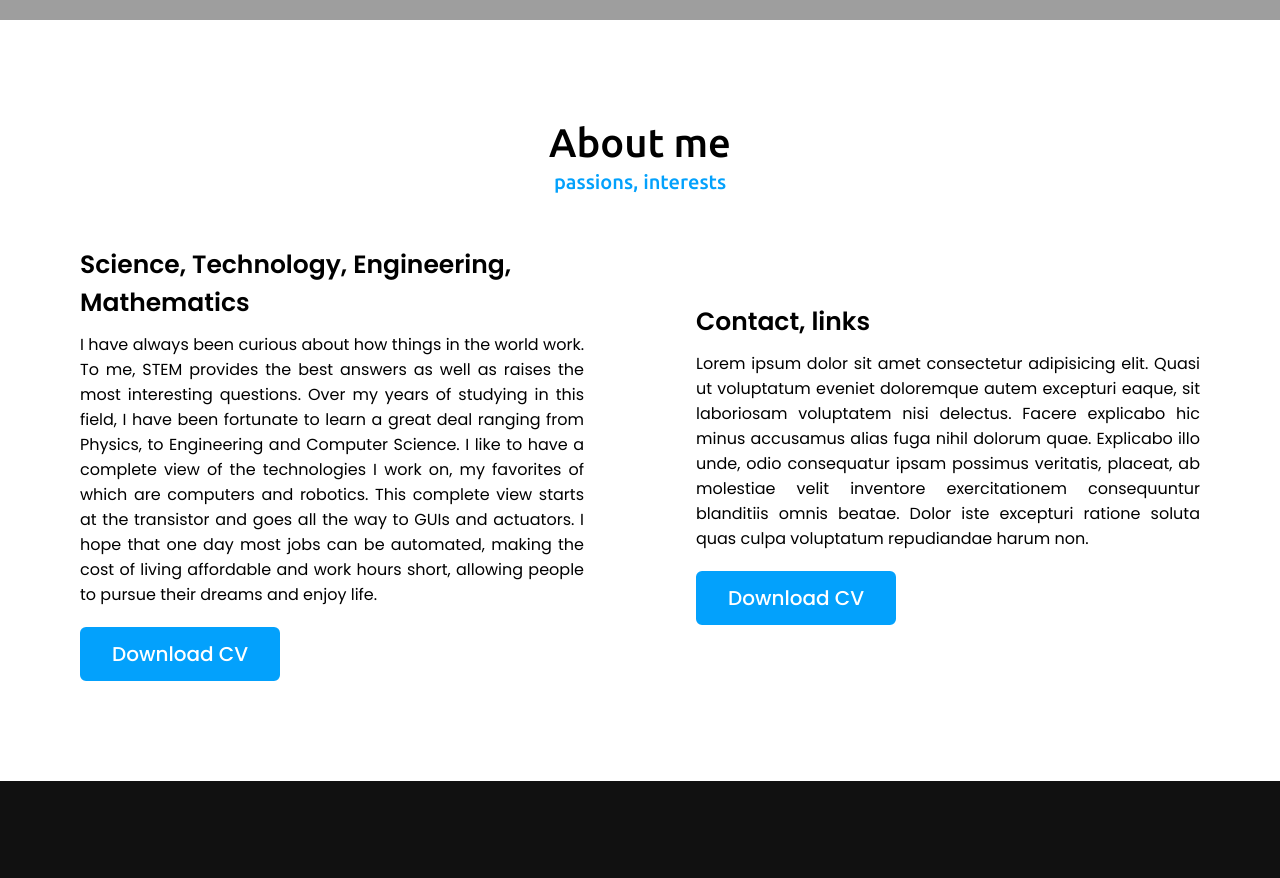
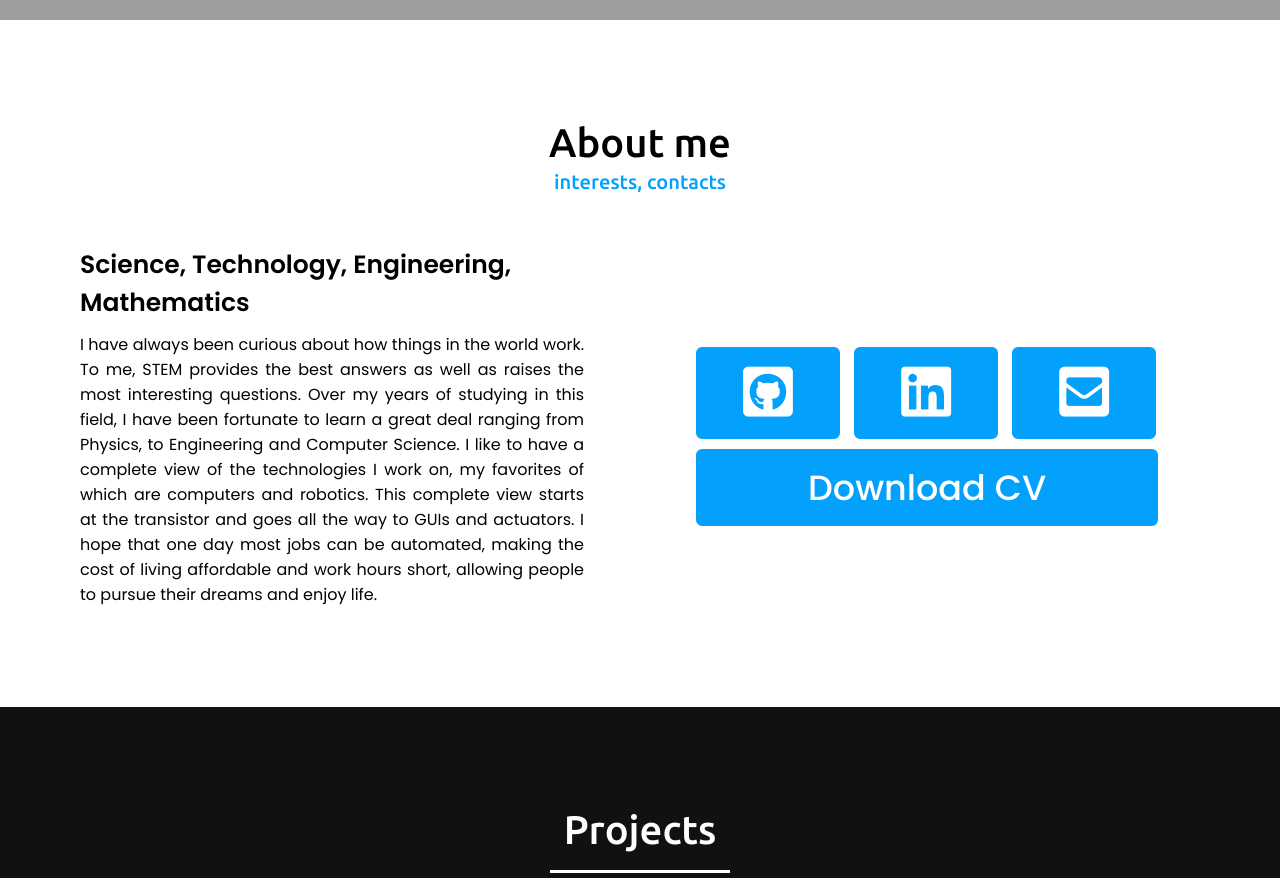
Before and after one commit to beni045/personalsite, a plain HTML site: page index.html in a window 1280 px wide. Shown: the part 780-1658 px from the top of the page. Drawn offline with nearby package versions, Linux system fonts and the light colour scheme; grey boxes are pictures that could not be loaded.

Commit message:
add contact icons

```diff
--- a/index.html
+++ b/index.html
@@ -52,12 +52,22 @@
                 <div class="column left">
                     <div class="text">Science, Technology, Engineering, Mathematics<span class="typing-2"></span></div>
                     <p>I have always been curious about how things in the world work. To me, STEM provides the best answers as well as raises the most interesting questions. Over my years of studying in this field, I have been fortunate to learn a great deal ranging from Physics, to Engineering and Computer Science. I like to have a complete view of the technologies I work on, my favorites of which are computers and robotics. This complete view starts at the transistor and goes all the way to GUIs and actuators. I hope that one day most jobs can be automated, making the cost of living affordable and work hours short, allowing people to pursue their dreams and enjoy life.</p>
-                    <a href="#">Download CV</a>
                 </div>
                 <div class="column right">
-                    <div class="text">Contact, links<span class="typing-2"></span></div>
-                    <p>Lorem ipsum dolor sit amet consectetur adipisicing elit. Quasi ut voluptatum eveniet doloremque autem excepturi eaque, sit laboriosam voluptatem nisi delectus. Facere explicabo hic minus accusamus alias fuga nihil dolorum quae. Explicabo illo unde, odio consequatur ipsam possimus veritatis, placeat, ab molestiae velit inventore exercitationem consequuntur blanditiis omnis beatae. Dolor iste excepturi ratione soluta quas culpa voluptatum repudiandae harum non.</p>
-                    <a href="#">Download CV</a>
+                    <div class="text"><span class="typing-2"></span></div>
+                        <div class="contact-btns">
+                            <a href="https://github.com/beni045">
+                                <i class="fab fa-github-square"></i>
+                            </a>
+                            <a href="https://www.linkedin.com/in/benedek-hegedus/">
+                                <i class="fab fa-linkedin"></i>
+                            </a>
+                            <div class="email-btn">
+                                <i class="fas fa-envelope-square"></i>
+                                <!-- <i class="fas fa-clipboard"></i> -->
+                            </div>
+                        </div>
+                    <a href="#" class="downloadcv-btn">Download CV</a>
                 </div>
             </div>
         </div>
--- a/script.js
+++ b/script.js
@@ -56,4 +56,19 @@ $(document).ready(function(){
     //         }
     //     }
     // });
+
+    $('.email-btn').click(function(){
+        /* Get the text field */
+        var copyText = "b.hegedus45@gmail.com";
+
+        // /* Select the text field */
+        // copyText.select();
+        // copyText.setSelectionRange(0, 99999); /* For mobile devices */
+
+        /* Copy the text inside the text field */
+        navigator.clipboard.writeText(copyText);
+
+        /* Alert the copied text */
+        alert("Copied the text: " + copyText);
+    });
 });
--- a/style.css
+++ b/style.css
@@ -217,7 +217,7 @@ section .title::after{
 
 /* about section styling */
 .about .title::after{
-    content: "passions, interests";
+    content: "interests, contacts";
 }
 
 .about .about-content .right{
@@ -234,19 +234,55 @@ section .title::after{
 .about .about-content .right p{
     text-align: justify;
 }
-.about .about-content .right a{
+
+.about .about-content .right .downloadcv-btn{
     display: inline-block;
     background: rgb(3, 161, 252);
     color: #fff;
-    font-size: 20px;
+    font-size: 35px;
     font-weight: 500;
-    padding: 10px 30px;
-    margin-top: 20px;
+    padding: 10px 110px;
+    margin-top: 10px;
     border-radius: 6px;
     border: 2px solid rgb(3, 161, 252);
     transition: all 0.3s ease;
 }
-.about .about-content .right a:hover{
+
+
+.about .about-content .right .contact-btns a,
+    .email-btn{
+    display: inline-block;
+    background: rgb(3, 161, 252);
+    color: #fff;
+    font-size: 57px;
+    font-weight: 500;
+    padding: 1px 45px;
+    margin-top: 10px;
+    margin-right: 10px;
+    border-radius: 6px;
+    border: 2px solid rgb(3, 161, 252);
+    transition: all 0.3s ease;
+}
+
+/* .tooltiptext{
+    visibility: visible;
+}
+
+.about .about-content .right .contact-btns .email-btn:hover .tooltiptext{
+    visibility: visible;
+} */
+
+/* .about .about-content .right .contact-btns .email-btn:hover .fas .fa-envelope-square,
+.about .about-content .right .contact-btns .email-btn .fas .fa-clipboard{
+    display: none;
+}
+
+.about .about-content .right .contact-btns .email-btn:hover .fas .fa-envelope-square{
+    display: inline;
+} */
+
+.about .about-content .right a:hover,
+    .email-btn:hover{
     color: rgb(3, 161, 252);
     background: none;
 }
@@ -281,7 +317,6 @@ section .title::after{
     color: rgb(3, 161, 252);
     background: none;
 }
-
 
 /* mprojects section styling */
 .mprojects, .teams{
```
